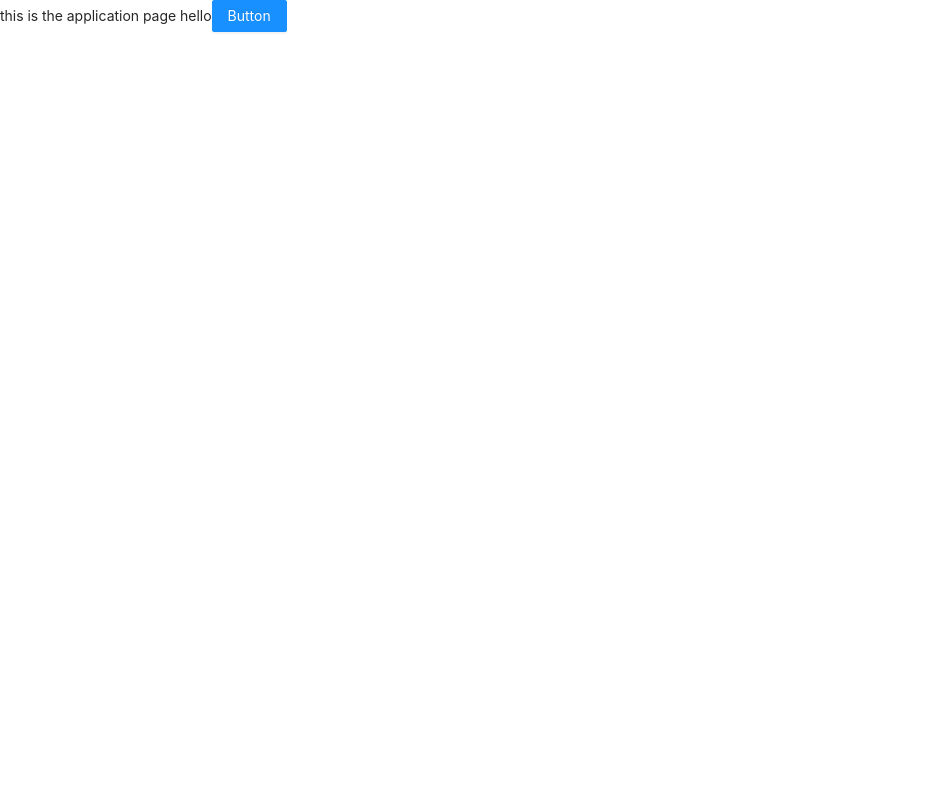
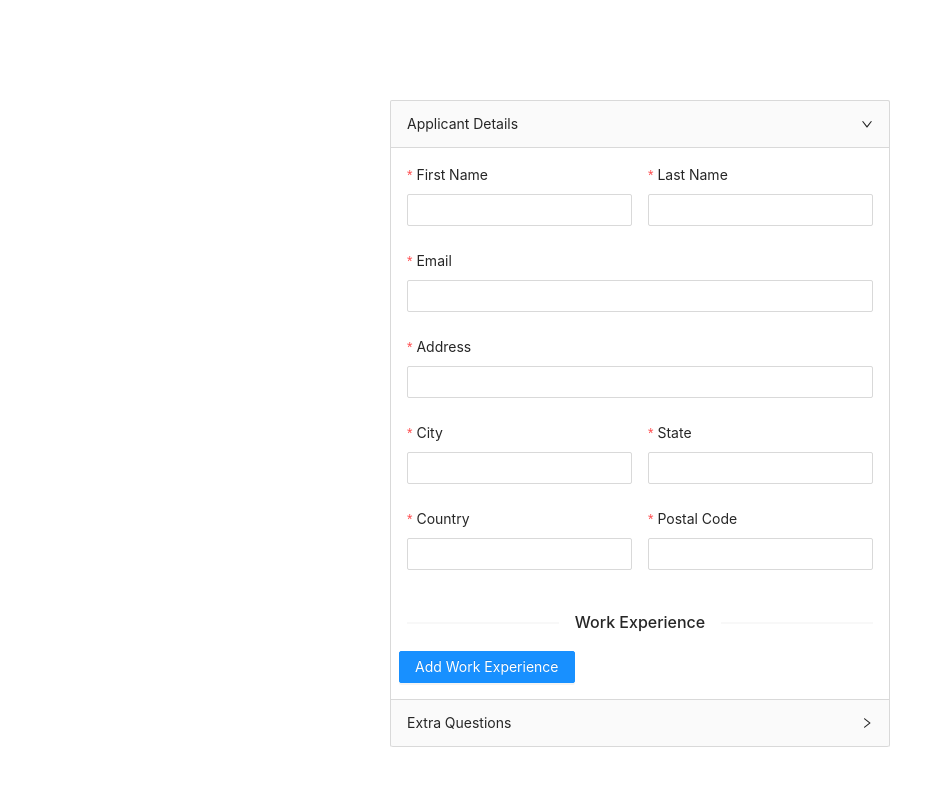
Before and after one commit to mattfan00/project-setup-team-solidaridad-utilisation, a React (Create React App) app in the folder front-end/: page /application/1/1 in a window 1280 px wide. Shown: the top 786 px of the page, without its empty margins (0-952 px from the left). Built offline with nearby package versions, Linux system fonts and the light colour scheme.

Commit message:
up until adding work experience

```diff
--- /dev/null
+++ b/front-end/src/Components/ApplicationForm/Address.js
@@ -0,0 +1,61 @@
+import {
+  Col,
+  Form,
+  Input
+} from "antd"
+
+const Address = () => {
+  return (
+    <>
+      <Col span={24}>
+        <Form.Item
+          label="Address"
+          name="address"
+          rules={[{ required: true, message: 'Please input your address' }]}
+        >
+          <Input />
+        </Form.Item>
+      </Col>
+
+      <Col span={12}>
+        <Form.Item
+          label="City"
+          name="city"
+          rules={[{ required: true, message: 'Please input your city' }]}
+        >
+          <Input />
+        </Form.Item>
+      </Col>
+      <Col span={12}>
+        <Form.Item
+          label="State"
+          name="state"
+          rules={[{ required: true, message: 'Please input your state' }]}
+        >
+          <Input />
+        </Form.Item>
+      </Col>
+
+      <Col span={12}>
+        <Form.Item
+          label="Country"
+          name="country"
+          rules={[{ required: true, message: 'Please input your country' }]}
+        >
+          <Input />
+        </Form.Item>
+      </Col>
+      <Col span={12}>
+        <Form.Item
+          label="Postal Code"
+          name="postalCode"
+          rules={[{ required: true, message: 'Please input your postal code' }]}
+        >
+          <Input />
+        </Form.Item>
+      </Col>
+    </>
+  )
+}
+
+export default Address
--- /dev/null
+++ b/front-end/src/Components/ApplicationForm/Email.js
@@ -0,0 +1,23 @@
+import {
+  Col,
+  Form,
+  Input
+} from "antd"
+
+const Email = () => {
+  return (
+    <>
+      <Col span={24}>
+        <Form.Item
+          label="Email"
+          name="email"
+          rules={[{ required: true, message: 'Please input your email' }]}
+        >
+          <Input />
+        </Form.Item>
+      </Col>
+    </>
+  )
+}
+
+export default Email
--- /dev/null
+++ b/front-end/src/Components/ApplicationForm/Name.js
@@ -0,0 +1,32 @@
+import {
+  Col,
+  Form,
+  Input
+} from "antd"
+
+const Name = () => {
+  return (
+    <>
+      <Col span={12}>
+        <Form.Item
+          label="First Name"
+          name="firstName"
+          rules={[{ required: true, message: 'Please input your first name' }]}
+        >
+          <Input />
+        </Form.Item>
+      </Col>
+      <Col span={12}>
+        <Form.Item
+          label="Last Name"
+          name="lastName"
+          rules={[{ required: true, message: 'Please input your last name' }]}
+        >
+          <Input />
+        </Form.Item>
+      </Col>
+    </>
+  )
+}
+
+export default Name
--- /dev/null
+++ b/front-end/src/Components/ApplicationForm/WorkExperience.js
@@ -0,0 +1,74 @@
+import { useState } from "react"
+
+import {
+  Col,
+  Form,
+  Input,
+  DatePicker,
+  Button
+} from "antd"
+
+const WorkExperience = () => {
+  const [jobs, setJobs] = useState([])
+  const [showForm, setShowForm] = useState(false)
+  const addNewJob = () => {
+  }
+
+  return (
+    <>
+
+      <Button type="primary" onClick={addNewJob}>Add Work Experience</Button>
+    </>
+  )
+}
+
+const Job = () => {
+  return (
+    <>
+      <Col span={24}>
+        <Form.Item
+          label="Job Title"
+          name="title"
+        >
+          <Input />
+        </Form.Item>
+      </Col>
+      <Col span={24}>
+        <Form.Item
+          label="Employer"
+          name="employer"
+        >
+          <Input />
+        </Form.Item>
+      </Col>
+
+      <Col span={12}>
+        <Form.Item
+          label="Start Date"
+          name="startDate"
+        >
+          <DatePicker />
+        </Form.Item>
+      </Col>
+      <Col span={12}>
+        <Form.Item
+          label="End Date"
+          name="endDate"
+        >
+          <DatePicker />
+        </Form.Item>
+      </Col>
+
+      <Col span={24}>
+        <Form.Item
+          label="Description"
+          name="description"
+        >
+          <Input.TextArea />
+        </Form.Item>
+      </Col>
+    </>
+  )
+}
+
+export default WorkExperience
--- /dev/null
+++ b/front-end/src/Components/ApplicationForm/index.js
@@ -0,0 +1,63 @@
+import {
+  Collapse,
+  Button,
+  Form,
+  Input,
+  Row,
+  Col,
+  Divider
+} from "antd"
+
+import Name from "./Name"
+import Email from "./Email"
+import Address from "./Address"
+import WorkExperience from "./WorkExperience"
+
+const { Panel } = Collapse
+
+
+const ApplicationForm = () => {
+  return (
+    <>
+      <Collapse
+        // accordion
+        defaultActiveKey={['1']}
+        expandIconPosition="right"
+        // bordered={false}
+      >
+        <Panel header="Applicant Details" key="1">
+          <Form layout="vertical">
+            <Row gutter={[16]}>
+              <Name />
+              <Email />
+              <Address />
+            </Row>
+
+            <Divider>Work Experience</Divider>
+            <Row gutter={[16]}>
+              <WorkExperience />
+            </Row>
+          </Form>
+        </Panel>
+        <Panel header="Extra Questions" key="2">
+          <Form layout="vertical">
+            <Row gutter={16}>
+              <Col span={24}>
+                <Form.Item
+                  label="Why do you want to join?"
+                  name="why"
+                >
+                  <Input.TextArea />
+                </Form.Item>
+              </Col>
+            </Row>
+          </Form>
+        </Panel>
+      </Collapse>
+
+      {/* <Button type="primary">Preview</Button> */}
+    </>
+  )
+}
+
+export default ApplicationForm
--- a/front-end/src/View/Applicant/Application/index.css
+++ b/front-end/src/View/Applicant/Application/index.css
@@ -0,0 +1,9 @@
+.main {
+  display: flex;
+  justify-content: center;
+}
+
+.application {
+  width: 500px;
+  margin: 100px 20px 100px 20px;
+}
--- a/front-end/src/View/Applicant/Application/index.js
+++ b/front-end/src/View/Applicant/Application/index.js
@@ -1,10 +1,15 @@
-import { Button } from "antd"
+import ApplicationForm from "../../../Components/ApplicationForm"
+import "./index.css"
 
 const Application = () => {
   return (
-    <div>
-      this is the application page hello
-      <Button type="primary">Button</Button>
+    <div className="main">
+      <div className="application">
+        {/* Put job description here */}
+
+        {/* Form for application */}
+        <ApplicationForm />
+      </div>
     </div>
   )
 }
```
